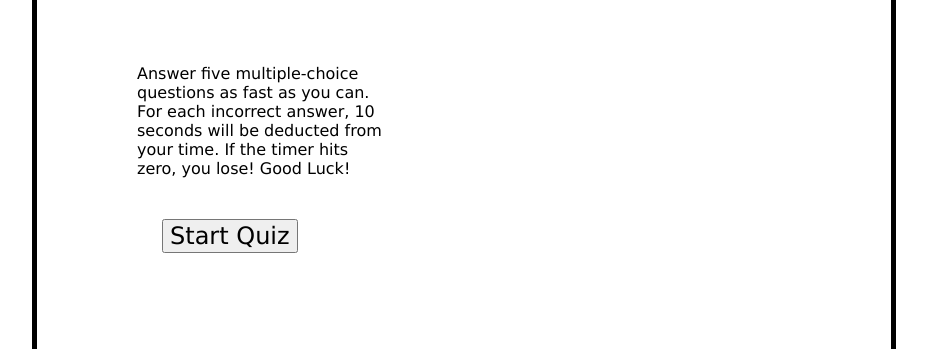
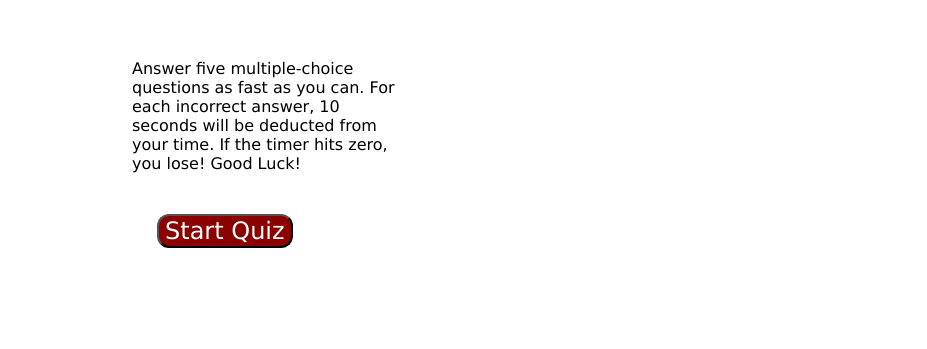
Before and after one commit to CollyLee/web-api-code-quiz, a plain HTML site: page index.html in a window 1280 px wide. Shown: the part 451-800 px from the top of the page, without its empty margins (176-1103 px from the left). Drawn offline with Linux system fonts and the light colour scheme.

Commit message:
added formatting to buttons

```diff
--- a/assets/CSS/style.css
+++ b/assets/CSS/style.css
@@ -18,7 +18,6 @@ header div {
 }
 
 main {
-    border: 5px solid black;
     margin: 50px 200px 0px 200px;
     padding-top: 100px;
     padding-left: 100px;
@@ -28,6 +27,9 @@ main {
 
 button {
     font-size: 150%;
+    background-color: darkred;
+    color: white;
+    border-radius: 12px;
 
 }
 
```
